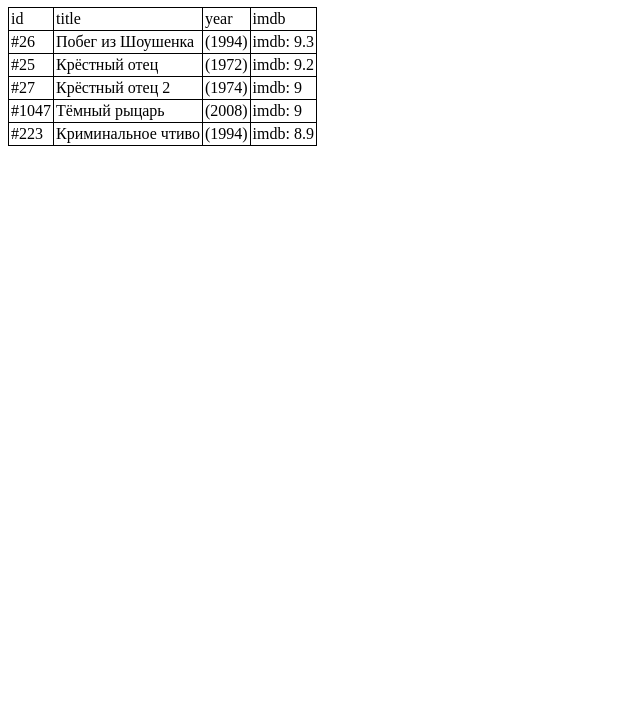
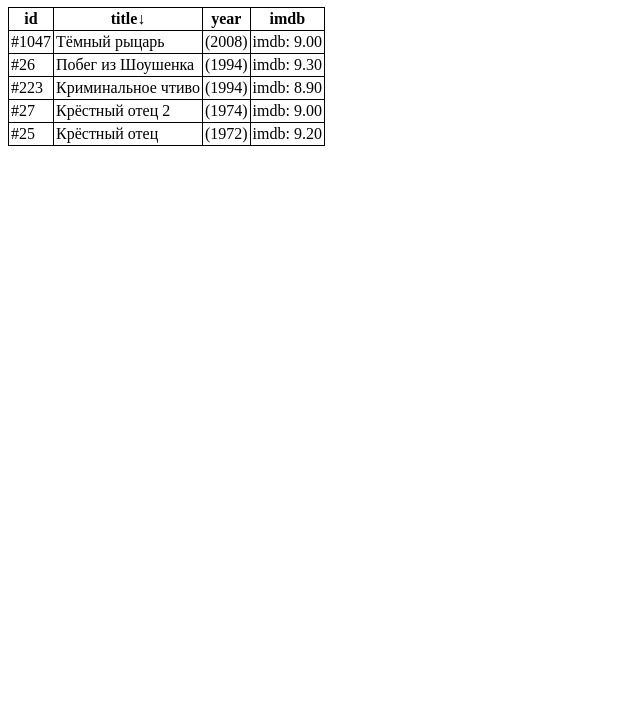
Before and after one commit to igrkirillov/lesson-load-sort-data, a website built with webpack: page src/index.html in a window 1280 px wide. Shown: the part 73-800 px from the top of the page, without its empty margins (0-640 px from the left). Built offline with nearby package versions, Linux system fonts and the light colour scheme.

Commit message:
2 commit

```diff
--- a/src/css/style.css
+++ b/src/css/style.css
@@ -11,3 +11,11 @@
 th, td {
     padding: 2px;
 }
+
+th.sort-desc:after {
+    content: "↓";
+}
+
+th.sort-asc:after {
+    content: "↑";
+}
--- a/src/index.html
+++ b/src/index.html
@@ -12,10 +12,10 @@
 <main>
   <table>
     <tr>
-      <td>id</td>
-      <td>title</td>
-      <td>year</td>
-      <td>imdb</td>
+      <th>id</th>
+      <th>title</th>
+      <th>year</th>
+      <th>imdb</th>
     </tr>
   </table>
 </main>
--- a/src/js/app.js
+++ b/src/js/app.js
@@ -10,25 +10,41 @@
     return;
   }
   rendererData(getData());
+
+  const sortParamsGenerator = generateSortParams();
+  const sortExecFunc = () => {
+    const sortParams = sortParamsGenerator.next().value;
+    sortTable(sortParams.column, sortParams.direction);
+  };
+  intervalId = setInterval(sortExecFunc, 2000);
 });
+
+function* generateSortParams() {
+  while (true) {
+    for (const direction of ["desc", "asc"]) {
+      for (const column of ["id", "title", "year", "imdb"]) {
+        yield {column: column, direction: direction};
+      }
+    }
+  }
+}
 
 function getData() {
   try {
-    return loadData();
+    return JSON.parse(loadData());
   } catch (e) {
     alert("Ошибка загрузки данных " + e);
   }
 }
 
 function rendererData(data) {
-  const json = JSON.parse(data);
-  for (const trData of json) {
+  for (const trData of data) {
     const trElement = createTrElement(trData);
     tableElement.appendChild(trElement);
     trElement.appendChild(createTdElement("#" + trData.id));
     trElement.appendChild(createTdElement(trData.title));
     trElement.appendChild(createTdElement("(" + trData.year + ")"));
-    trElement.appendChild(createTdElement("imdb: " + trData.imdb));
+    trElement.appendChild(createTdElement("imdb: " + trData.imdb.toFixed(2)));
   }
 }
 
@@ -48,3 +64,47 @@
   tdElement.textContent = str;
   return tdElement;
 }
+
+function sortTable(column, direction) {
+  const data = getDataFromTable();
+  const sortedData = data.sort((row1, row2) => {
+    const value1 = row1[column];
+    const value2 = row2[column];
+    if (column === "id" || column === "imdb" || column === "year") {
+      return direction === "asc" ? value1 - value2 : value2 - value1;
+    } else {
+      return direction === "asc" ? value1.localeCompare(value2) : value2.localeCompare(value1);
+    }
+  });
+  clearTable();
+  rendererData(sortedData);
+
+  for (const th of tableElement.querySelectorAll("tr th")) {
+    const thContent = th.textContent;
+    if (thContent === column) {
+      th.classList.add(`sort-${direction}`);
+    } else {
+      th.classList.remove(`sort-desc`);
+      th.classList.remove(`sort-asc`);
+    }
+  }
+}
+
+function getDataFromTable() {
+  const trList = Array.from(tableElement.querySelectorAll("tr")).slice(1);
+  const data = [];
+  for (const tr of trList) {
+    data.push({
+      id: +tr.dataset.id,
+      title: tr.dataset.title,
+      year: +tr.dataset.year,
+      imdb: +tr.dataset.imdb
+    })
+  }
+  return data;
+}
+
+function clearTable() {
+  const trList = Array.from(tableElement.querySelectorAll("tr")).slice(1);
+  trList.forEach(el => tableElement.removeChild(el));
+}
```
